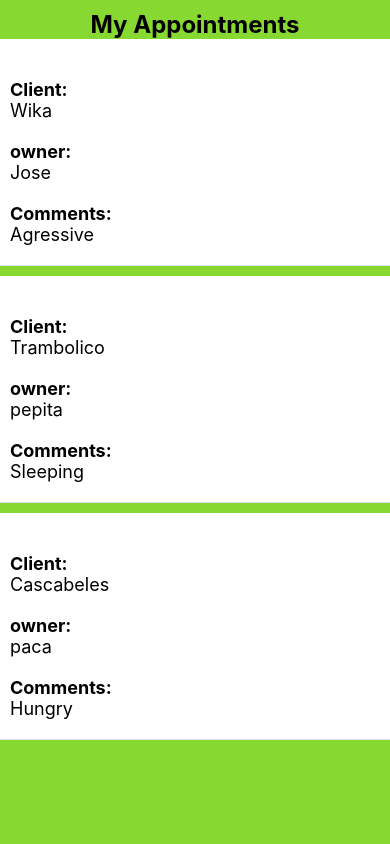
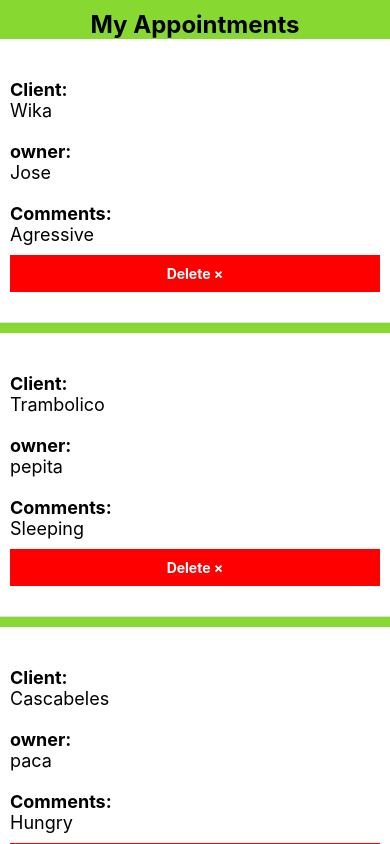
Before and after one commit to Membrive92/MyAppointments, a React Native app: screen / in a window 390 px wide. Built offline with nearby package versions, Linux system fonts and the light colour scheme.

Commit message:
Delete implemented

```diff
--- a/App.js
+++ b/App.js
@@ -8,12 +8,20 @@ const App = () => {
     {id: '2', client: 'Trambolico', owner: 'pepita', comment: 'Sleeping'},
     {id: '3', client: 'Cascabeles', owner: 'paca', comment: 'Hungry'},
   ]);
+
+  const deleteClient = id => {
+    setAppointments(currentAppointments => {
+      return currentAppointments.filter(appointment => appointment.id !== id);
+    });
+  };
   return (
     <View style={styles.container}>
       <Text style={styles.title}>My Appointments</Text>
       <FlatList
         data={appointments}
-        renderItem={({item}) => <Appointment appointment={item} />}
+        renderItem={({item}) => (
+          <Appointment appointment={item} deleteClient={deleteClient} />
+        )}
         keyExtractor={appointment => appointment.id}
       />
     </View>
--- a/components/appointment.js
+++ b/components/appointment.js
@@ -1,7 +1,12 @@
 import React from 'react';
-import {Text, StyleSheet, View} from 'react-native';
+import {Text, StyleSheet, View, TouchableHighlight} from 'react-native';
 
-const Appointment = ({appointment}) => {
+const Appointment = ({appointment, deleteClient}) => {
+  const dialogDelete = id => {
+    console.log('delete click', id);
+    deleteClient(id);
+  };
+
   return (
     <View style={styles.appointment}>
       <View>
@@ -15,6 +20,13 @@ const Appointment = ({appointment}) => {
       <View>
         <Text style={styles.label}>Comments: </Text>
         <Text style={styles.text}>{appointment.comment}</Text>
+      </View>
+      <View>
+        <TouchableHighlight
+          onPress={() => dialogDelete(appointment.id)}
+          style={styles.btnDelete}>
+          <Text style={styles.txtBtnDelete}>Delete &times;</Text>
+        </TouchableHighlight>
       </View>
     </View>
   );
@@ -38,6 +50,16 @@ const styles = StyleSheet.create({
   text: {
     fontSize: 18,
   },
+  btnDelete: {
+    padding: 10,
+    backgroundColor: 'red',
+    marginVertical: 10,
+  },
+  txtBtnDelete: {
+    color: '#FFF',
+    fontWeight: 'bold',
+    textAlign: 'center',
+  },
 });
 
 export default Appointment;
```
